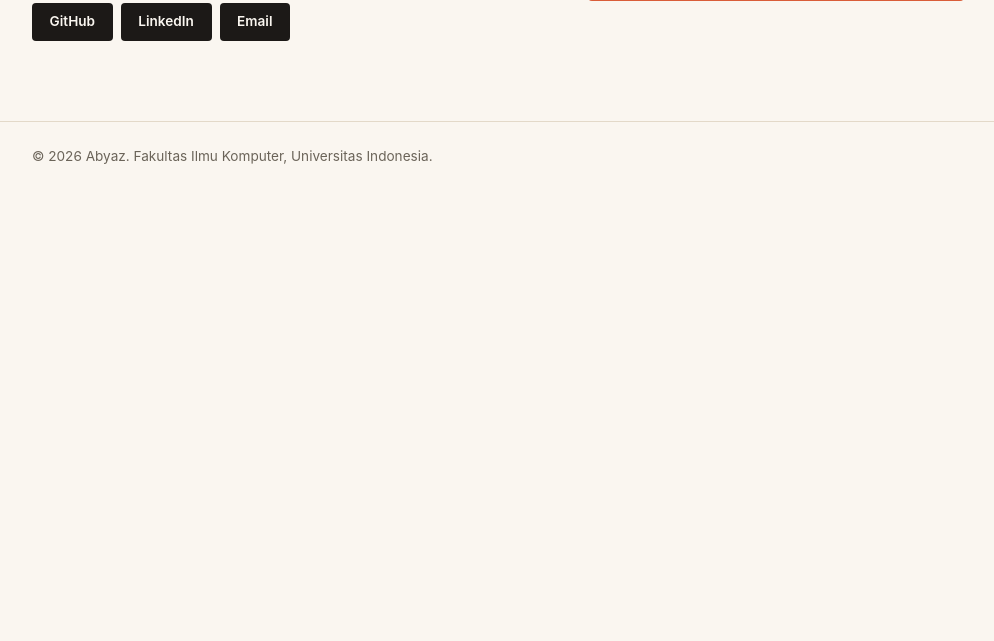
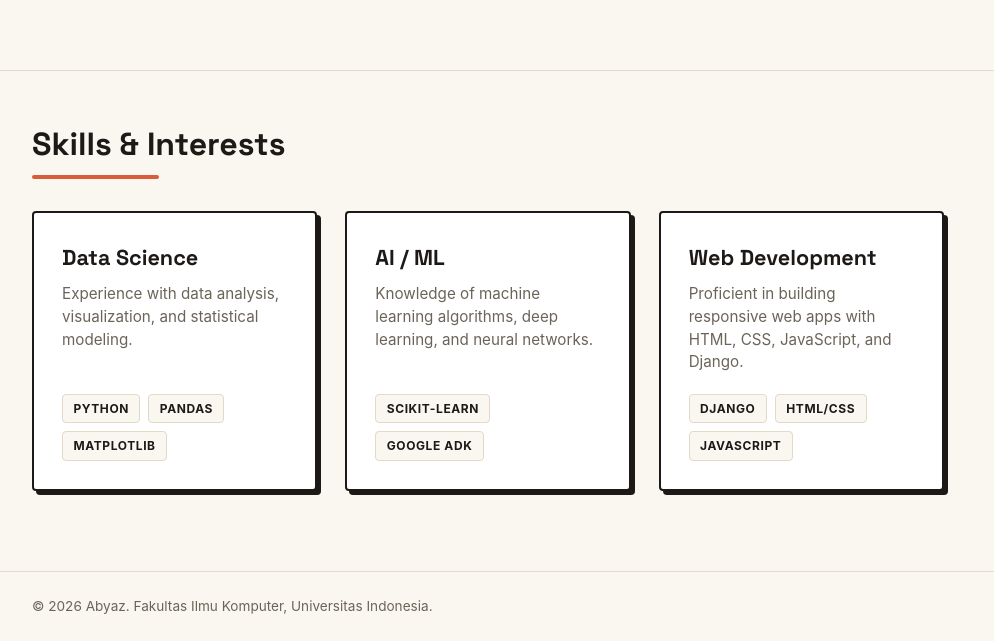
Before and after one commit to Abyaz1/myportofolio, a Django app: page / in a window 1280 px wide. Shown: the part 601-1242 px from the top of the page, without its empty margins (152-1146 px from the left). Before the commit the page ends 765 px from the top, so only its background shows below. Run offline with Django 5.2, Linux system fonts and the light colour scheme.

Commit message:
feat: nambahin section skills & interest

```diff
--- a/static/css/style.css
+++ b/static/css/style.css
@@ -169,6 +169,95 @@ h1, .brand {
     border: 3px solid var(--ink);
 }
 
+/* Skills Section Styles */
+.skills-section {
+    padding: 3rem 0 5rem;
+    border-top: 1px solid var(--line);
+}
+
+.section-title {
+    font-family: "Space Grotesk", -apple-system, sans-serif;
+    font-size: 2rem;
+    color: var(--ink);
+    margin-bottom: 2rem;
+    position: relative;
+    display: inline-block;
+}
+
+.section-title::after {
+    content: "";
+    display: block;
+    width: 50%;
+    height: 4px;
+    background-color: var(--accent);
+    margin-top: 0.3rem;
+    border-radius: 2px;
+}
+
+/* Skills Grid (CSS Grid) */
+.skills-grid {
+    display: grid;
+    grid-template-columns: repeat(auto-fit, minmax(260px, 1fr));
+    gap: 1.75rem;
+}
+
+/* Skill Card Component & Hover Animation */
+.skill-card {
+    background-color: #ffffff;
+    border: 2px solid var(--ink);
+    border-radius: var(--radius);
+    padding: 1.75rem;
+    box-shadow: 4px 4px 0px var(--ink);
+    transition: transform 0.25s ease, box-shadow 0.25s ease, border-color 0.25s ease;
+    display: flex;
+    flex-direction: column;
+    justify-content: space-between;
+}
+
+.skill-card:hover {
+    transform: translateY(-6px);
+    box-shadow: 8px 8px 0px var(--accent);
+    border-color: var(--ink);
+}
+
+.skill-card h3 {
+    font-family: "Space Grotesk", -apple-system, sans-serif;
+    font-size: 1.35rem;
+    color: var(--ink);
+    margin-bottom: 0.5rem;
+}
+
+.skill-card p {
+    color: var(--text-muted);
+    font-size: 0.95rem;
+    line-height: 1.5;
+    margin-bottom: 1.25rem;
+}
+.skill-tags {
+    display: flex;
+    flex-wrap: wrap;
+    gap: 0.5rem;
+    margin-top: auto;
+}
+
+.tag {
+    font-size: 0.75rem;
+    font-weight: 700;
+    text-transform: uppercase;
+    letter-spacing: 0.05em;
+    padding: 0.25rem 0.65rem;
+    background-color: var(--paper);
+    color: var(--ink);
+    border: 1px solid var(--line);
+    border-radius: var(--radius);
+    transition: background-color 0.2s ease, border-color 0.2s ease, color 0.2s ease;
+}
+
+.skill-card:hover .tag {
+    border-color: var(--accent-dark);
+    background-color: #f7eedf;
+}
+
 .site-footer {
     padding: 1.5rem;
     color: var(--text-muted);
--- a/templates/index.html
+++ b/templates/index.html
@@ -15,6 +15,7 @@
             <a href="#profile" class="brand">Abyaz</a>
             <nav>
                 <a href="#profile">Profile</a>
+                <a href="#skills">Skills</a>
             </nav>
         </div>
     </header>
@@ -31,7 +32,7 @@
                     <img class="avatar" src="/static/img/Abyaz.jpg" alt="Photo of Abyaz">
                 </div>
                 <div class="hero-details">
-                    <p class="bio">CS student at Universitas Indonesia for longer than planned, now a familiar (and slightly dreaded) face among Fasilkom students as a teaching assistant across several courses.</p>
+                    <p class="bio">CS student at Universitas Indonesia.</p>
                     <dl class="meta-list">
                         <div class="meta-row">
                             <dt>NPM</dt>
@@ -50,6 +51,40 @@
                 </div>
             </div>
         </section>
+
+        <section class="skills-section" id="skills">
+            <div class="container">
+                <h2 class="section-title">Skills & Interests</h2>
+                <div class="skills-grid">
+                    <div class="skill-card">
+                        <h3>Data Science</h3>
+                        <p>Experience with data analysis, visualization, and statistical modeling.</p>
+                        <div class="skill-tags">
+                            <span class="tag">Python</span>
+                            <span class="tag">Pandas</span>
+                            <span class="tag">Matplotlib</span>
+                        </div>
+                    </div>
+                    <div class="skill-card">
+                        <h3>AI / ML</h3>
+                        <p>Knowledge of machine learning algorithms, deep learning, and neural networks.</p>
+                        <div class="skill-tags">
+                            <span class="tag">Scikit-Learn</span>
+                            <span class="tag">Google ADK</span>
+                        </div>
+                    </div>
+                    <div class="skill-card">
+                        <h3>Web Development</h3>
+                        <p>Proficient in building responsive web apps with HTML, CSS, JavaScript, and Django.</p>
+                        <div class="skill-tags">
+                            <span class="tag">Django</span>
+                            <span class="tag">HTML/CSS</span>
+                            <span class="tag">JavaScript</span>
+                        </div>
+                    </div>
+                </div>
+            </div>
+        </section>
     </main>
 
     <footer class="site-footer">
```
